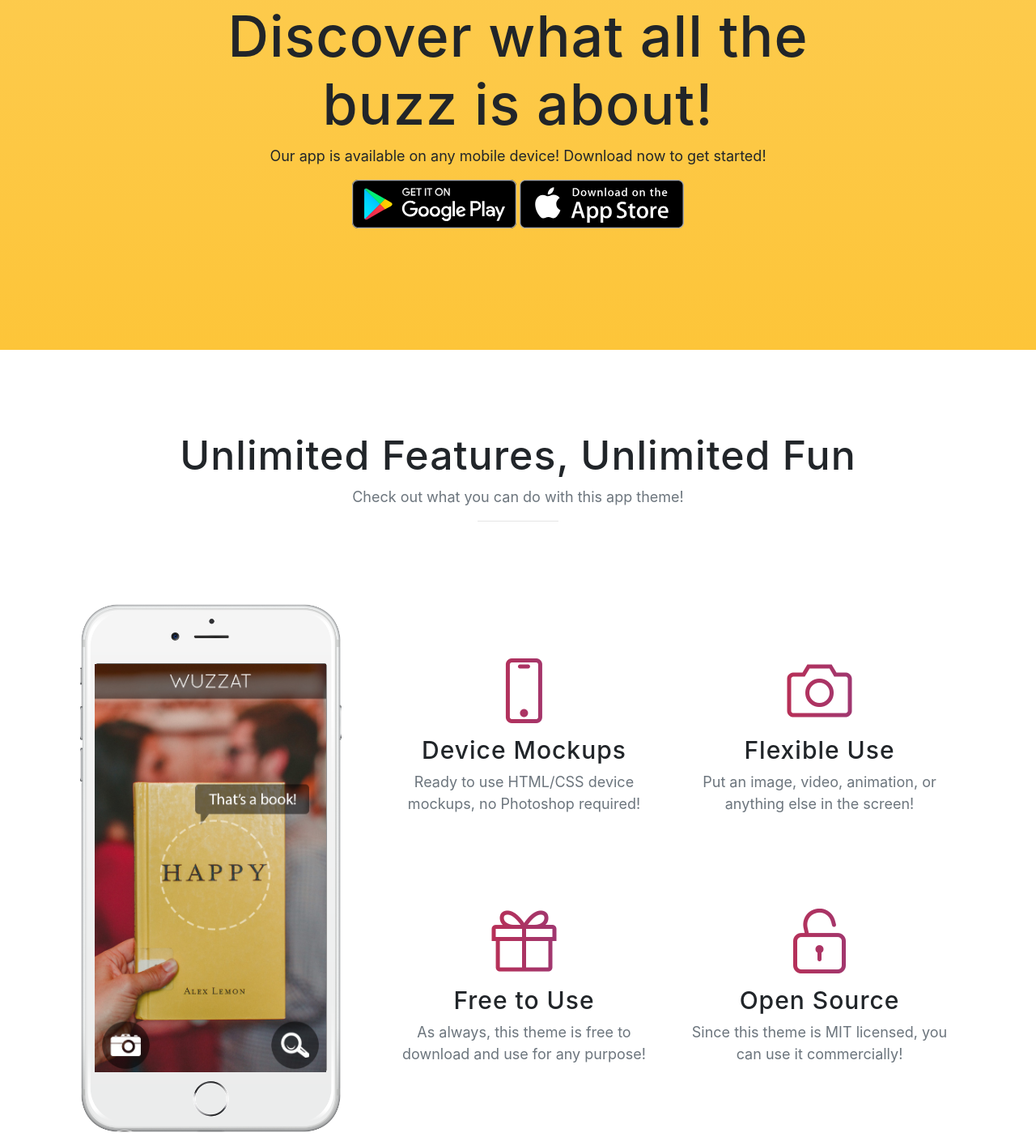
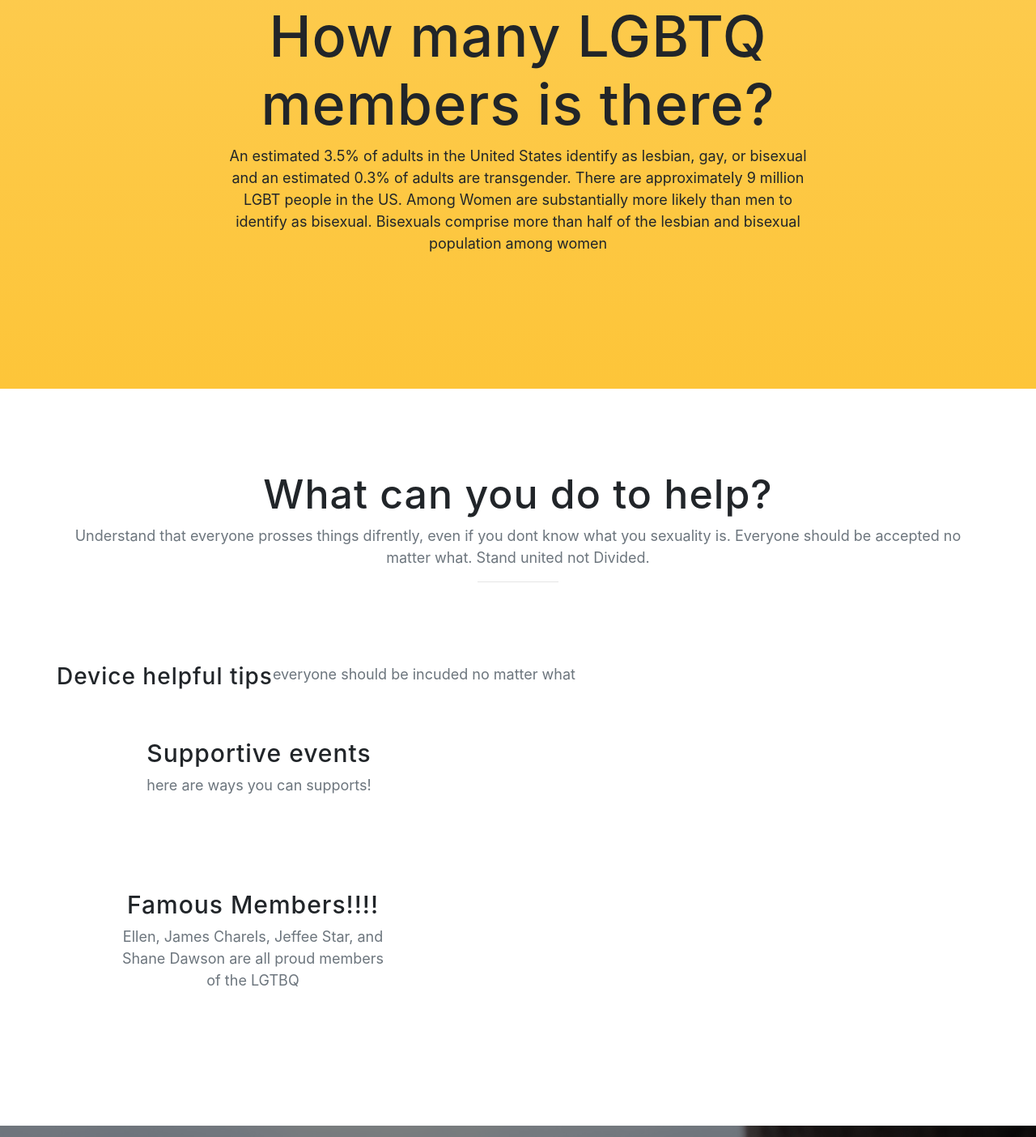
Before and after one commit to maria1359/rainbowgirls, a website with bundled scripts: page index.html in a window 1280 px wide. Shown: the part 947-2351 px from the top of the page at 81% size. Built offline with nearby package versions, Linux system fonts and the light colour scheme; a web font is replaced by a local one.

Commit message:
LGBTQ website

```diff
--- a/css/new-age.css
+++ b/css/new-age.css
@@ -289,7 +289,7 @@ section.features .feature-item i {
 section.cta {
   position: relative;
   padding: 250px 0;
-  background-image: url("../img/bg-cta.jpg");
+  background-color:red;
   background-position: center;
   background-size: cover;
 }
--- a/index.html
+++ b/index.html
@@ -33,21 +33,19 @@
     <!-- Navigation -->
     <nav class="navbar navbar-expand-lg navbar-light fixed-top" id="mainNav">
       <div class="container">
-        <a class="navbar-brand js-scroll-trigger" href="#page-top">Start Bootstrap</a>
+        <a class="navbar-brand js-scroll-trigger" href="#page-top">Start here</a>
         <button class="navbar-toggler navbar-toggler-right" type="button" data-toggle="collapse" data-target="#navbarResponsive" aria-controls="navbarResponsive" aria-expanded="false" aria-label="Toggle navigation">
-          Menu
+          menu
           <i class="fas fa-bars"></i>
         </button>
         <div class="collapse navbar-collapse" id="navbarResponsive">
           <ul class="navbar-nav ml-auto">
             <li class="nav-item">
-              <a class="nav-link js-scroll-trigger" href="#download">Download</a>
             </li>
             <li class="nav-item">
-              <a class="nav-link js-scroll-trigger" href="#features">Features</a>
             </li>
             <li class="nav-item">
-              <a class="nav-link js-scroll-trigger" href="#contact">Contact</a>
+              <a class="nav-link js-scroll-trigger" href="#contact"></a>
             </li>
           </ul>
         </div>
@@ -60,11 +58,10 @@
           <div class="col-lg-7 my-auto">
             <div class="header-content mx-auto">
               <h1 class="mb-5">Welcome to your LGBTQQ infomative website</h1>
-              <a href="#download" class="btn btn-outline btn-xl js-scroll-trigger">Start Now for Free!</a>
+              <a href="#download" class="btn btn-outline btn-xl js-scroll-trigger">Get informed here!</a>
             </div>
           </div>
           <div class="col-lg-5 my-auto">
-            <div class="device-container">
               <div class="device-mockup iphone6_plus portrait white">
                 <div class="device">
                   <div class="screen">
@@ -79,85 +76,51 @@
             </div>
           </div>
         </div>
-      </div>
     </header>
 
     <section class="download bg-primary text-center" id="download">
       <div class="container">
         <div class="row">
           <div class="col-md-8 mx-auto">
-            <h2 class="section-heading">Discover what all the buzz is about!</h2>
-            <p>Our app is available on any mobile device! Download now to get started!</p>
-            <div class="badges">
-              <a class="badge-link" href="#"><img src="img/google-play-badge.svg" alt=""></a>
-              <a class="badge-link" href="#"><img src="img/app-store-badge.svg" alt=""></a>
-            </div>
+            <h2 class="section-heading">How many LGBTQ members is there?</h2>
+            <p>An estimated 3.5% of adults in the United States identify as lesbian, gay, or bisexual and
+an estimated 0.3% of adults are transgender.
+There are approximately 9 million LGBT people in the US. Among
+ Women are substantially more likely than men to identify as bisexual. Bisexuals
+comprise more than half of the lesbian and bisexual population among women </p></a>
           </div>
         </div>
-      </div>
+
     </section>
 
     <section class="features" id="features">
       <div class="container">
         <div class="section-heading text-center">
-          <h2>Unlimited Features, Unlimited Fun</h2>
-          <p class="text-muted">Check out what you can do with this app theme!</p>
+          <h2>What can you do to help?</h2>
+          <p class="text-muted"> Understand that everyone prosses things difrently, even if you dont know what you sexuality is. Everyone should be accepted no matter what. Stand united not Divided.</p>
           <hr>
         </div>
         <div class="row">
-          <div class="col-lg-4 my-auto">
-            <div class="device-container">
-              <div class="device-mockup iphone6_plus portrait white">
-                <div class="device">
-                  <div class="screen">
-                    <!-- Demo image for screen mockup, you can put an image here, some HTML, an animation, video, or anything else! -->
-                    <img src="img/demo-screen-1.jpg" class="img-fluid" alt="">
-                  </div>
-                  <div class="button">
-                    <!-- You can hook the "home button" to some JavaScript events or just remove it -->
-                  </div>
-                </div>
-              </div>
-            </div>
-          </div>
-          <div class="col-lg-8 my-auto">
-            <div class="container-fluid">
-              <div class="row">
-                <div class="col-lg-6">
-                  <div class="feature-item">
-                    <i class="icon-screen-smartphone text-primary"></i>
-                    <h3>Device Mockups</h3>
-                    <p class="text-muted">Ready to use HTML/CSS device mockups, no Photoshop required!</p>
+
+                    <h3>Device helpful tips</h3>
+                    <p class="text-muted">everyone should be incuded no matter what</p>
                   </div>
                 </div>
                 <div class="col-lg-6">
                   <div class="feature-item">
-                    <i class="icon-camera text-primary"></i>
-                    <h3>Flexible Use</h3>
-                    <p class="text-muted">Put an image, video, animation, or anything else in the screen!</p>
+                    <h3>Supportive events</h3>
+                    <p class="text-muted">here are ways you can supports!</p>
+                  </div>
+                </div>
+
+              <div class="row">
+                <div class="col-lg-6">
+                  <div class="feature-item">
+                    <h3>Famous Members!!!!</h3>
+                    <p class="text-muted">Ellen, James Charels, Jeffee Star, and Shane Dawson are all proud members of the LGTBQ</p>
                   </div>
                 </div>
               </div>
-              <div class="row">
-                <div class="col-lg-6">
-                  <div class="feature-item">
-                    <i class="icon-present text-primary"></i>
-                    <h3>Free to Use</h3>
-                    <p class="text-muted">As always, this theme is free to download and use for any purpose!</p>
-                  </div>
-                </div>
-                <div class="col-lg-6">
-                  <div class="feature-item">
-                    <i class="icon-lock-open text-primary"></i>
-                    <h3>Open Source</h3>
-                    <p class="text-muted">Since this theme is MIT licensed, you can use it commercially!</p>
-                  </div>
-                </div>
-              </div>
-            </div>
-          </div>
-        </div>
-      </div>
     </section>
 
     <section class="cta">
@@ -175,23 +138,6 @@
         <h2>We
           <i class="fas fa-heart"></i>
           new friends!</h2>
-        <ul class="list-inline list-social">
-          <li class="list-inline-item social-twitter">
-            <a href="#">
-              <i class="fab fa-twitter"></i>
-            </a>
-          </li>
-          <li class="list-inline-item social-facebook">
-            <a href="#">
-              <i class="fab fa-facebook-f"></i>
-            </a>
-          </li>
-          <li class="list-inline-item social-google-plus">
-            <a href="#">
-              <i class="fab fa-google-plus-g"></i>
-            </a>
-          </li>
-        </ul>
       </div>
     </section>
 
```
